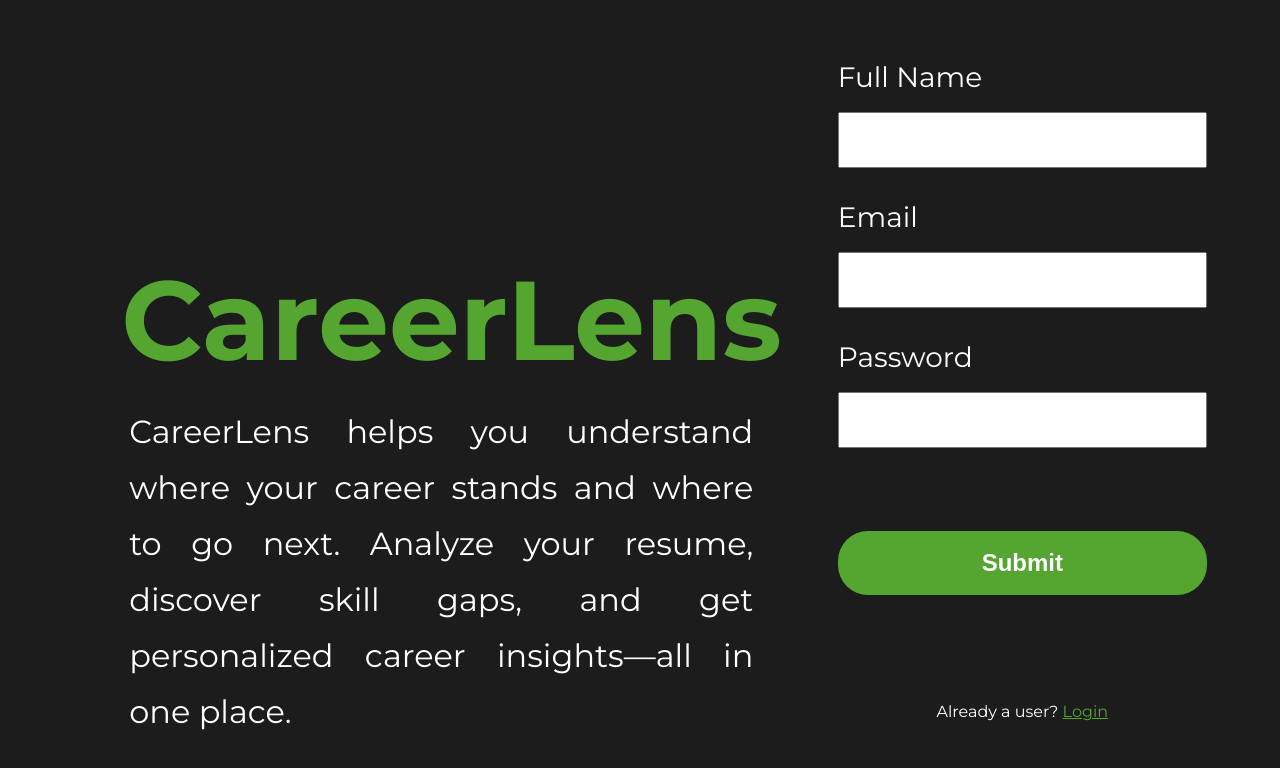
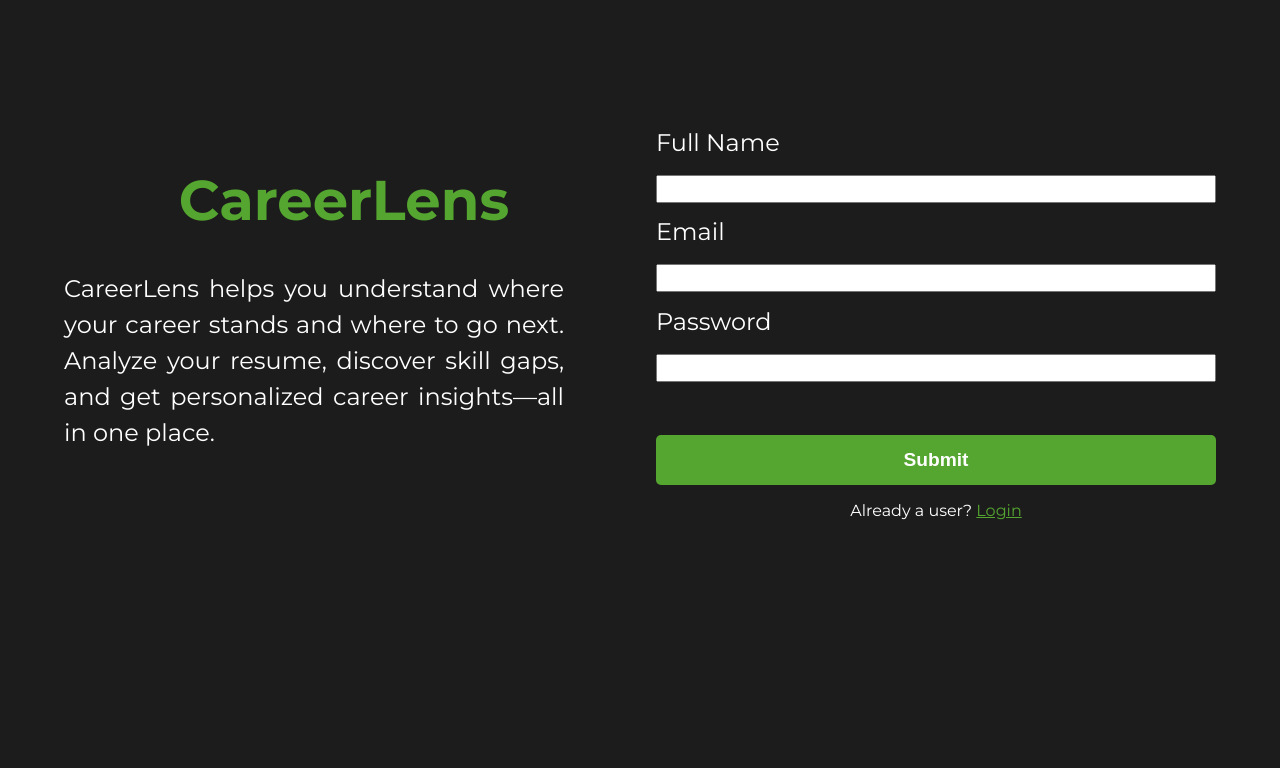
Before and after one commit to Georgin-codes/CareerLens, a website: page public/signup.html in a window 1280 px wide. Drawn offline with Linux system fonts and the light colour scheme.

Commit message:
rebuild signup page styling

```diff
--- a/public/css/signup.css
+++ b/public/css/signup.css
@@ -1,277 +1,154 @@
 body{
-    margin:0;
-    padding:2em;
+    margin: 0;
+    padding:1em;
+    display: flex;
+    flex-direction: column;
     background-color: #1c1c1c;
     color:white;
     font-family: "Montserrat", sans-serif;
 }
 
 header{
+    margin-bottom: 1em;
     text-align: justify;
-    height:20vh;
-    width:90%;
-    margin-bottom: 3.5em;
-    padding-left: 1em;
-    padding-bottom: 1em;
+}
+
+header p{
+    line-height: 1.5;
+}
+
+header h1{
+    text-align: center;
+    color:#55a630;
 }
 
 .signup-form{
-    display:grid;
-    grid-template-rows: repeat(6, 40px) 50px;
-    grid-template-columns: 1fr;
-    justify-content: center;
-    height:45vh;
+    display: flex;
+    flex-direction: column;
 }
 
-
-label{
-    align-self: center;
-}
-
-input{
-    margin-bottom: .5em;
+input, label{
+    margin-bottom: 0.75em;
 }
 
 .btn{
-    padding: 0.75em;
-    border-radius: 15px;
-    align-self: center;
+    margin-top: 2em;
     background-color: #55a630;
+    color:white;
     border:none;
+    padding:0.75em 0;
+    border-radius: 2px;
     font-weight: bold;
-    color:white;
-    margin-top: 4em;
 }
 
- .btn:disabled{
-        background-color:  #AFC0A3;
-    }
-
-h1{
-    color: #55a630;
+.response-container{
     text-align: center;
 }
 
-p{
-    line-height: 1.5em;
-}
-
-.response-container{
-    display: flex;
-    justify-content: center;
-    padding:2em 0;
-}
-
-.response a{
-        color:#55a630;
-        /* font-size: 0.75em; */
-    }
-
-.response{
-    font-size: 0.75em;
+.response-container a{
+    color: #55a630;
 }
 
 .authentication-message{
+    border:1px solid #55a630;
+    text-align: center;
+    position:relative;
+    padding:1em 0;
+    display: none;
     background-color: #1c1c1c;
-    border:3px solid #55a630;
-    height:15vh;
-    width:70%;
-    display:none;
-    justify-content: center;
-    align-items: center;
-    padding:2.5em;
-
-
-    position: fixed;
-    top:0;
-    bottom:0;
-    left:0;
-    right:0;
-    margin:auto;
-
-
 }
 
-.authentication-message button{
+.close-btn{
+    position:absolute;
+    top:0.75em;
+    right:0.75em;
     background-color: transparent;
-    color:lightgrey;
-    font-weight: bold;
-    width:25px;
-    height: 25px;
-    border-radius: 50%;
-    border:1px solid grey;
-    position:absolute;
-    top:0;
-    right:0;
-    margin: 1em 1em 0 0;
-    cursor:pointer;
-}
-
-.authentication-message p{
-    padding-left:0;
+    color:grey;
+    border:none;
 }
 
 @media(min-width:420px){
-    header{
-        text-align: justify;
-        padding-left: 1em;
-        margin-bottom: 0;
+    body{
+        padding:3em;
     }
 
- .form-container{
-        padding:0 1.25em;
-        margin-top: 1.5em;
+    input, label{
+        font-size: 1rem;
     }
-
-    p{
-        line-height: 1.75em;
-    }
-}
-
-@media(min-width:550px){
-
-    .form-container{
-        padding:0 1.75em;
-    }
-
-    .btn{
-        font-size: 1em;
-    }
-
-    p{
-        font-size: 1.15rem;
-        line-height: 1.5em;
-    }
-
-    .authentication-message{
-        width:82%;
-    }
-
 }
 
 @media(min-width:720px){
 
-    h1{
+    body{
+        padding:4em;
+    }
+
+    header h1{
         font-size: 3rem;
-        padding-left: 1em;
+    }
+
+    header p{
+        font-size: 1.2rem;
+    }
+
+    input, label{
+        font-size: 1.2rem;
     }
 
     .btn{
-        font-size: 1rem;
+        font-size: 1.2rem;
+        border-radius: 5px;
     }
 
-    p{
-        padding-left: 2em;
-        line-height: 1.75em;
-    }
-
-    .form-container{
-        padding:0 3.5em;
-    }
-
-    .authentication-message{
-        width:78%;
+    .authentication-message, .close-btn{
+        font-size: 1.2rem;
     }
 
 }
 
 @media(min-width:850px){
-
     body{
-        display: grid;
-        grid-template-columns: 1fr 2fr;
-        grid-template-rows: auto;
-        grid-template-areas: "head form";
-        height: 100vh;
-        overflow: hidden;
-        place-content: center;
+        flex-direction: row;
+        padding-top:8em;
     }
-
     header{
-        grid-area: "head";
-        align-self: center;
-        height:35vh;
+        width:50%;
+        margin-right: 2em;
     }
 
     .form-container{
-        grid-area:"form";
-        display: flex;
-        flex-direction: column;
-        justify-content: center;
-        align-items: center;
-        margin-top: 0;
+        width:50%;
     }
 
-    .response-container{
-        padding-top: 3em;
-    }
-
-    .response{
-        padding-left: 0;
-        font-size: 1rem;
-    }
-
-
-    .signup-form{
-       width: 80%;
-    }
-
-    h1{
-        font-size: 3rem;
-        margin: 0;
-        padding-left: 0.5em;
-    }
-
-    p{
-        font-size: 1.15 rem;
-        line-height: 1.75em;
-        margin:.5em 0 0;
+    header h1{
+        font-size: 3.5rem;
     }
 
     .authentication-message{
-        width:60%;
+        position:fixed;
+        top:0;
+        bottom:0;
+        left:0;
+        right:0;
+        margin:auto;
+        height: 10vh;
+        width:70%;
     }
 }
 
 @media(min-width:1080px){
-    body{
-        padding: 0 10em;
+    label{
+        font-size: 1.5rem;
     }
 
-    h1{
-        font-size: 7rem;
+    header p{
+        font-size: 1.5rem;
+        margin-right: 2.5em;
     }
-     p{
-        font-size: 2rem;
-        line-height: 1.75em;
+}
+
+@media(width:1500px){
+    body{
+        padding-top:10em;
     }
-
-    .signup-form{
-        grid-template-rows: repeat(8, 70px) 50px;
-    }
-
-    .btn{
-        font-size: 1.5rem;
-        border-radius: 30px;
-        margin-top: 5.5em;
-    }
-
-    header{
-        margin-left:2em;
-        height:35vh;
-    }
-
-    label, input{
-        font-size: 1.75rem;
-    }
-
-    .response-container{
-        margin-top: 15em;
-    }
-
-    .authentication-message{
-        height:25vh;
-        width:40%;
-    }
-
 }
--- a/public/signup.html
+++ b/public/signup.html
@@ -36,7 +36,7 @@
     </main>
 
     <div class="authentication-message" id="authentication-message">
-        <button id="close-btn">X</button>
+        <button class="close-btn" id="close-btn">X</button>
         <p id="api-response">Please wait while registering user</p>
     </div>
 
```
